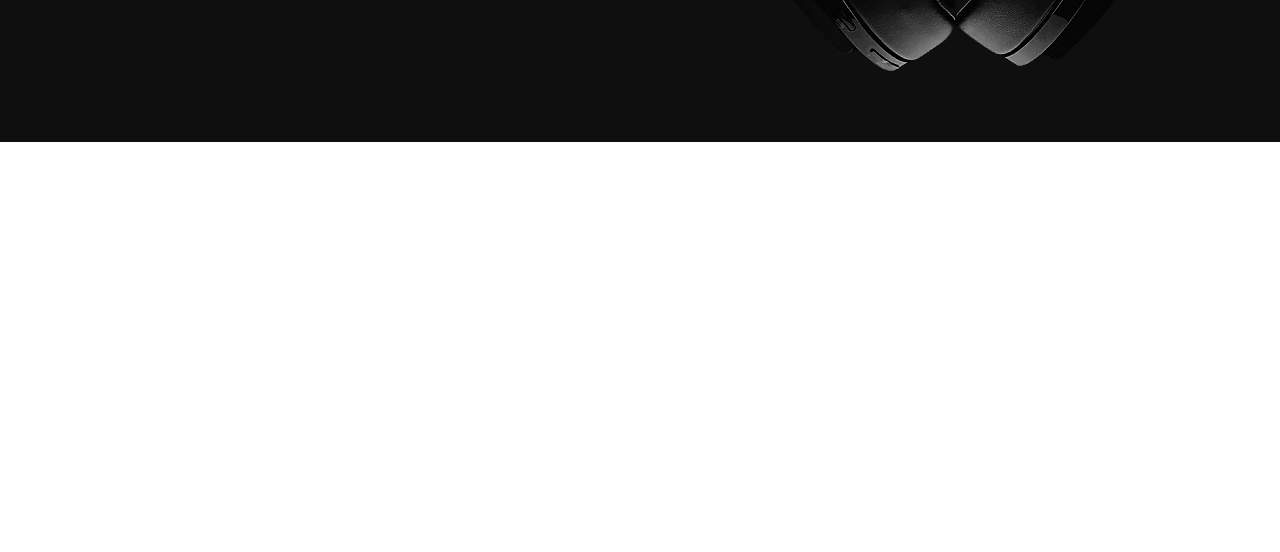
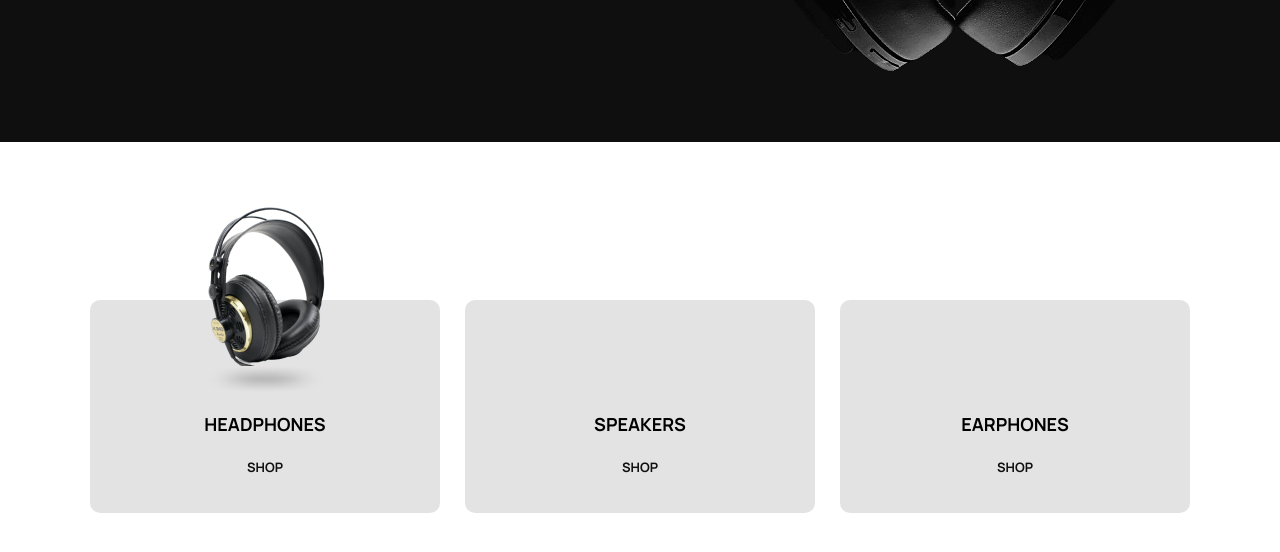
Before and after one commit to GrahamKirwan/audiophile, a Next.js app: page / in a window 1280 px wide. Shown: the part 648-1200 px from the top of the page. Before the commit the page ends 800 px from the top, so only its background shows below. Built offline with nearby package versions, Linux system fonts and the light colour scheme.

Commit message:
card components

```diff
--- /dev/null
+++ b/components/Reusable/ThreeCardProducts.js
@@ -0,0 +1,26 @@
+import React from "react";
+
+import styles from "../Reusable/ThreeCardProducts.module.scss";
+
+export default function ThreeCardProducts(props) {
+    let isFirstComponent = props.first ? styles.largeMargin : '';
+
+  return (
+    <div className={`${styles.cardsContainer} ${isFirstComponent}`}>
+        <a href="#" className={styles.card}>
+            <img src="/images/shared/headphones.png"></img>
+            <img className={styles.shadow} src="/images/shared/shadow.png"></img>
+            <h4>Headphones</h4>
+            <h5>Shop</h5>
+        </a>
+        <a href="#" className={styles.card}>
+            <h4>Speakers</h4>
+            <h5>Shop</h5>
+        </a>
+        <a href="#" className={styles.card}>
+            <h4>Earphones</h4>
+            <h5>Shop</h5>
+        </a>
+    </div>
+  )
+}
--- /dev/null
+++ b/components/Reusable/ThreeCardProducts.module.scss
@@ -0,0 +1,47 @@
+.largeMargin {
+  margin-top: 53rem;
+  margin-bottom: 50rem;
+}
+
+.cardsContainer {
+  width: 100%;
+  display: grid;
+  grid-template-columns: 1fr 1fr 1fr;
+  grid-gap: 25px;
+}
+
+.card {
+  background-color: var(--color-pry-500);
+  text-align: center;
+  border-radius: 10px;
+  text-transform: uppercase;
+  padding-top: 5.5rem;
+  padding-bottom: 1rem;
+  position: relative;
+
+  img {
+      position: absolute;
+      top: -44%;
+      left: 50%;
+      transform: translate(-50%, 0%);
+  }
+
+  h4 {
+    color: var(--color-sec-300);
+    text-transform: uppercase;
+    margin-bottom: 1rem;
+    font-size: 1.125rem;
+    line-height: 1.5rem;
+  }
+
+  h5 {
+    color: var(--color-pry-200);
+    font-size: 0.8125rem;
+  }
+}
+
+.shadow {
+    top: 30% !important;
+    width: 130px;
+    height: 30px;
+}
--- a/components/layout/Layout.js
+++ b/components/layout/Layout.js
@@ -1,16 +1,11 @@
 import React from 'react'
 import MainNav from './MainNav'
-
-import Head from 'next/head'
 
 import styles from '../layout/Layout.module.scss'
 
 export default function Layout(props) {
   return (
     <>
-        <Head>
-            <link href="https://fonts.googleapis.com/css2?family=Manrope:wght@200;300;400;500;600;700;800&display=swap" rel="stylesheet" />
-        </Head>
         <MainNav />
         <main className={styles.main}>{props.children}</main>
     </>
--- a/components/layout/Layout.module.scss
+++ b/components/layout/Layout.module.scss
@@ -1,5 +1,5 @@
 .main {
-    width: 1100px;
+    max-width: 1100px;
     background-color: var(--primary);
     margin: 0 auto;
     color: var(--secondary);
--- /dev/null
+++ b/pages/_document.js
@@ -0,0 +1,16 @@
+// pages/_document.js
+import { Html, Head, Main, NextScript } from 'next/document'
+
+export default function Document() {
+  return (
+    <Html>
+      <Head>
+      <link href="https://fonts.googleapis.com/css2?family=Manrope:wght@200;300;400;500;600;700;800&display=swap" rel="stylesheet" />
+      </Head>
+      <body>
+        <Main />
+        <NextScript />
+      </body>
+    </Html>
+  )
+}
--- a/pages/index.js
+++ b/pages/index.js
@@ -3,11 +3,13 @@ import Image from 'next/image'
 import styles from '../styles/Home.module.scss'
 
 import HeroSection from '../components/Home/HeroSection'
+import ThreeCardProducts from '../components/Reusable/ThreeCardProducts'
 
 export default function Home() {
   return (
     <>
       <HeroSection />
+      <ThreeCardProducts first={true} />
     </>
   )
 }
```
